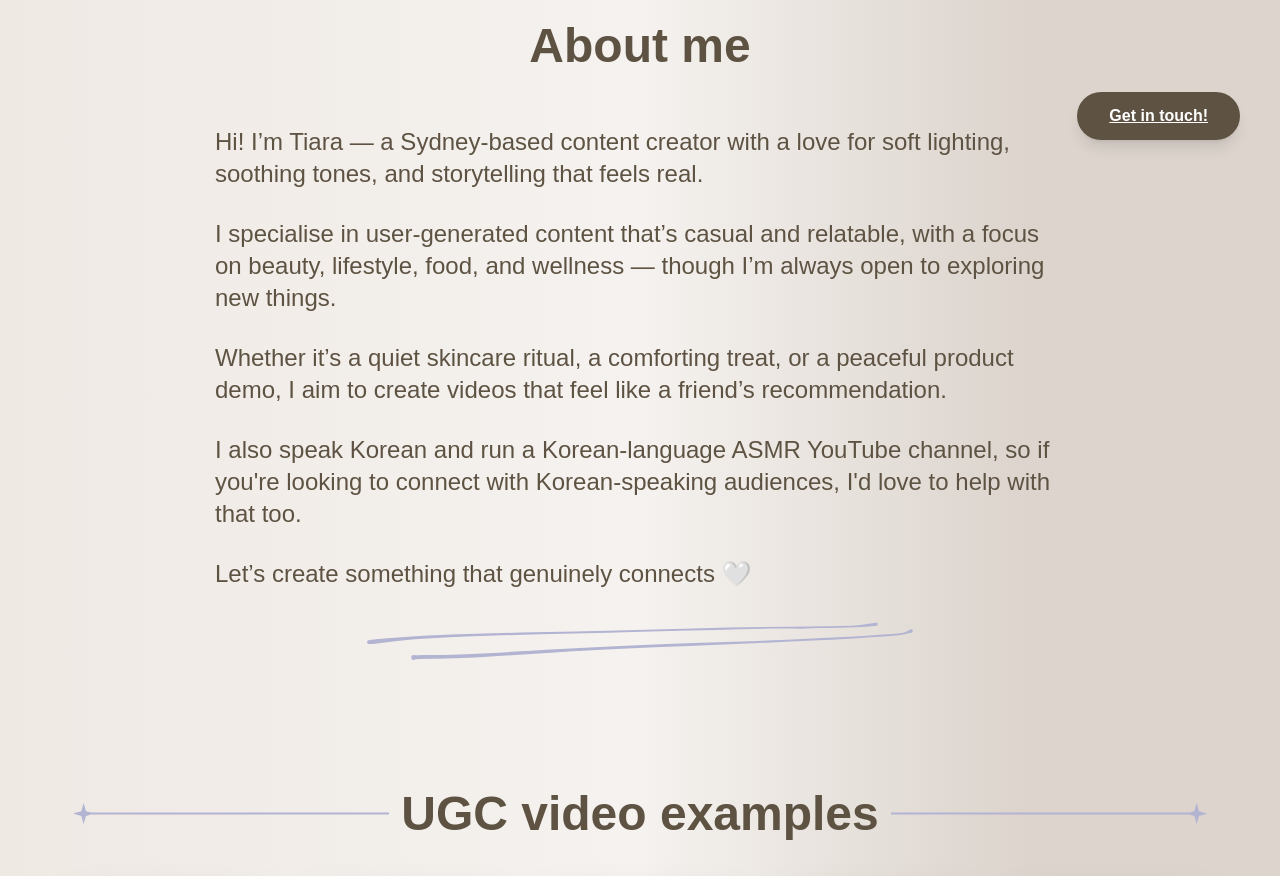
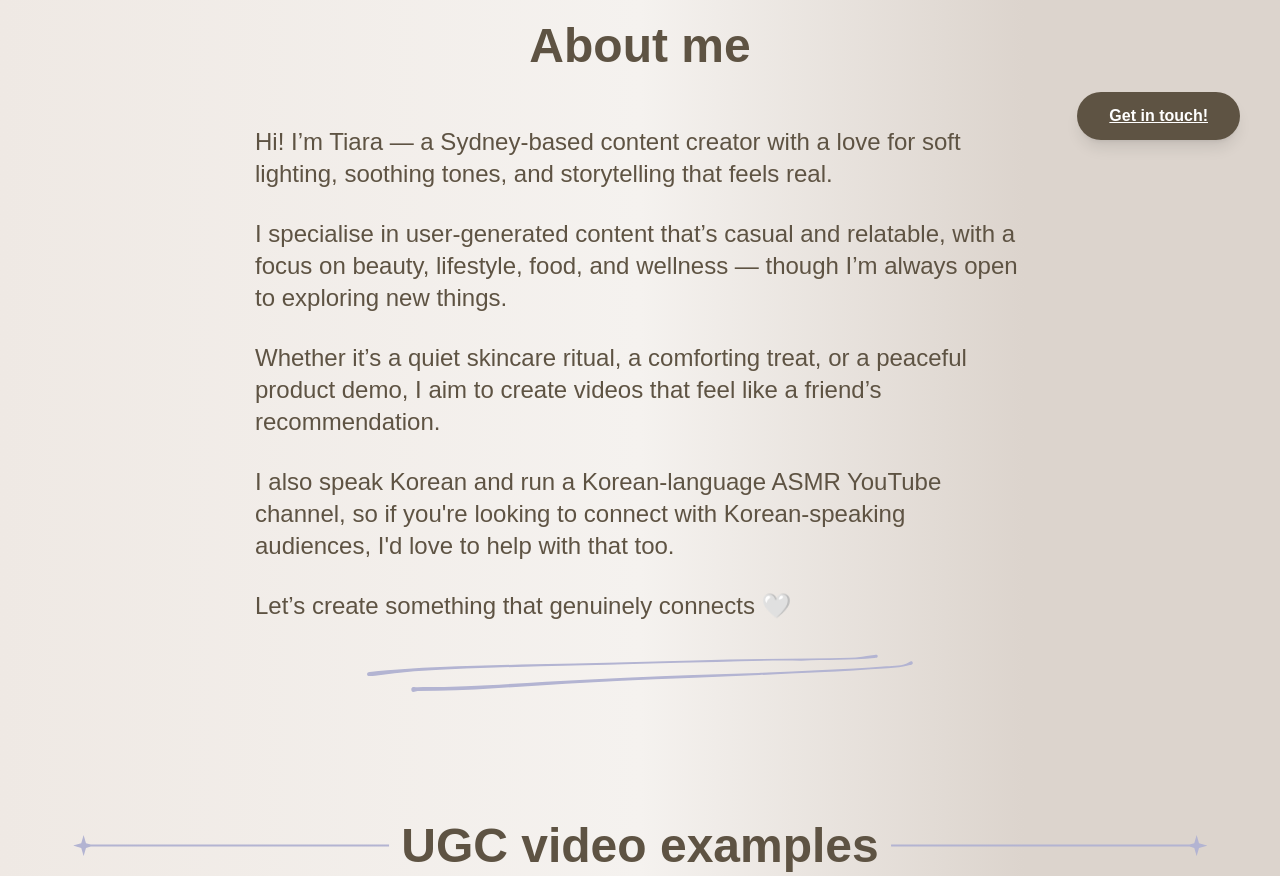
Before and after one commit to janghanp/tiaraxugc, a Next.js app: page / in a window 1280 px wide. Shown: the part 620-1496 px from the top of the page. Built offline with nearby package versions, Linux system fonts and the light colour scheme; grey boxes are pictures that could not be loaded; a web font is replaced by a local one.

Commit message:
resposive design for AboutMe.tsx

```diff
--- a/src/components/AboutMe.tsx
+++ b/src/components/AboutMe.tsx
@@ -19,7 +19,7 @@ export default function AboutMe() {
         whileInView={{ opacity: 1, y: 0 }}
         transition={{ duration: 0.5, delay: 0.6 }}
         className={
-          "w-full max-w-[850px] mx-auto text-2xl text-primary leading-8 flex flex-col gap-7"
+          "w-full max-w-[850px] mx-auto text-2xl text-primary leading-8 flex flex-col gap-7 px-10 text-center lg:text-left"
         }
       >
         <p>
@@ -40,7 +40,7 @@ export default function AboutMe() {
         </p>
         <p>Let’s create something that genuinely connects 🤍</p>
       </motion.div>
-      <div className={"w-full flex items-center justify-center mt-8"}>
+      <div className={"w-full flex items-center justify-center mt-8 px-10"}>
         <UnderlineImage />
       </div>
     </div>
```
